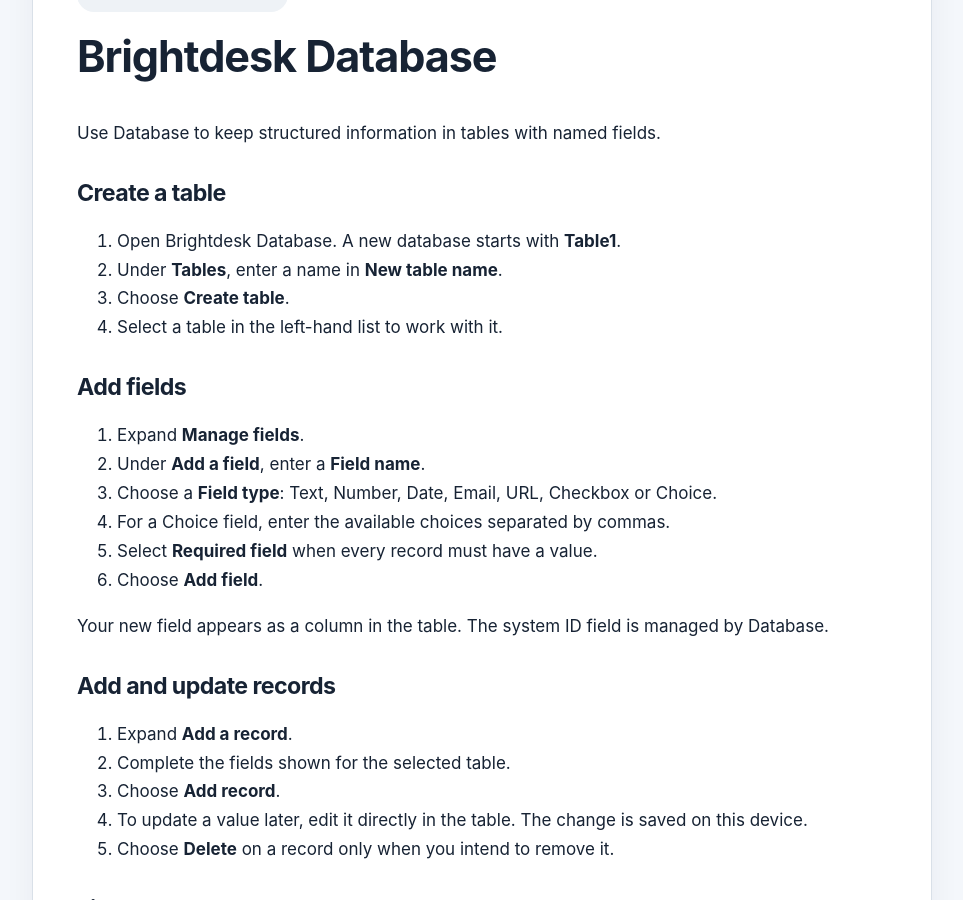
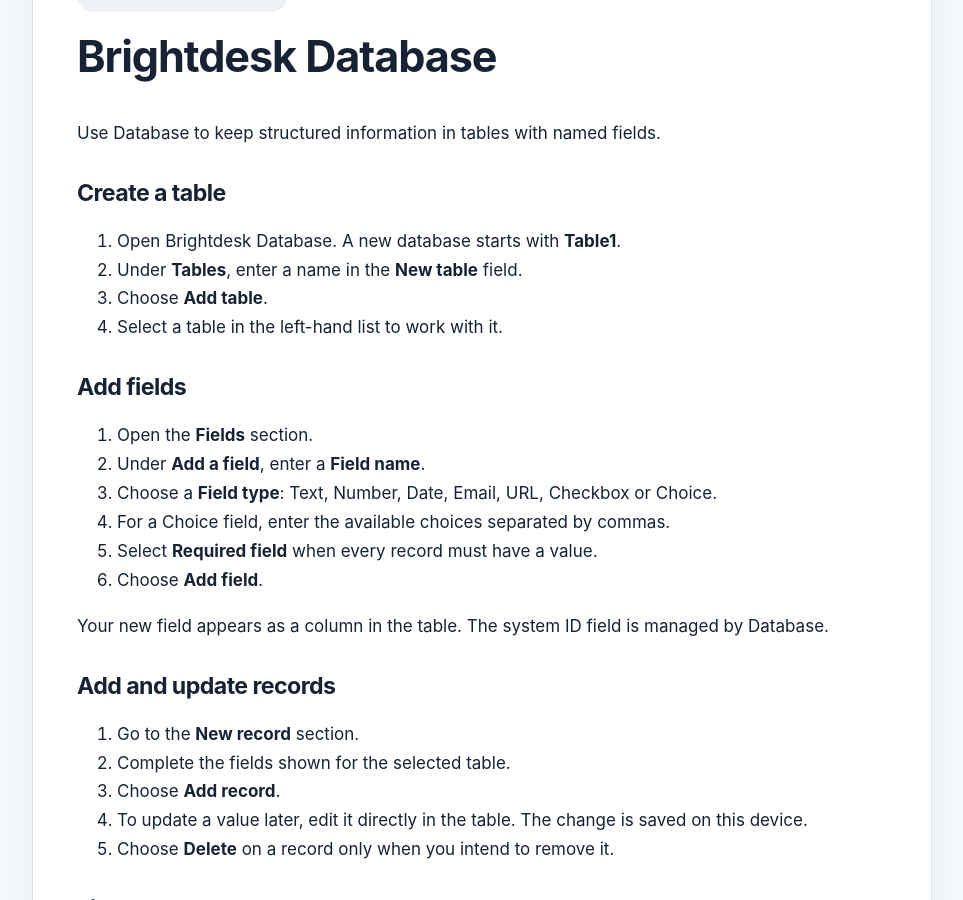
Before and after one commit to conz20/Brightdesk-Wiki, a Jekyll site: the page built from docs/products/database.md, in a window 1280 px wide and 900 px high, scrolled down 532 px. Shown: the whole window, without its empty margins (158-1121 px from the left). Built offline with Jekyll 4.4.1, drawn with Linux system fonts in a browser that asks for light colours.

Commit message:
docs(database): match the actual table and field controls

```diff
--- a/docs/products/database.md
+++ b/docs/products/database.md
@@ -13,13 +13,13 @@ Use Database to keep structured information in tables with named fields.
 ## Create a table
 
 1. Open Brightdesk Database. A new database starts with **Table1**.
-2. Under **Tables**, enter a name in **New table name**.
-3. Choose **Create table**.
+2. Under **Tables**, enter a name in the **New table** field.
+3. Choose **Add table**.
 4. Select a table in the left-hand list to work with it.
 
 ## Add fields
 
-1. Expand **Manage fields**.
+1. Open the **Fields** section.
 2. Under **Add a field**, enter a **Field name**.
 3. Choose a **Field type**: Text, Number, Date, Email, URL, Checkbox or Choice.
 4. For a Choice field, enter the available choices separated by commas.
@@ -30,7 +30,7 @@ Your new field appears as a column in the table. The system ID field is managed
 
 ## Add and update records
 
-1. Expand **Add a record**.
+1. Go to the **New record** section.
 2. Complete the fields shown for the selected table.
 3. Choose **Add record**.
 4. To update a value later, edit it directly in the table. The change is saved on this device.
```
